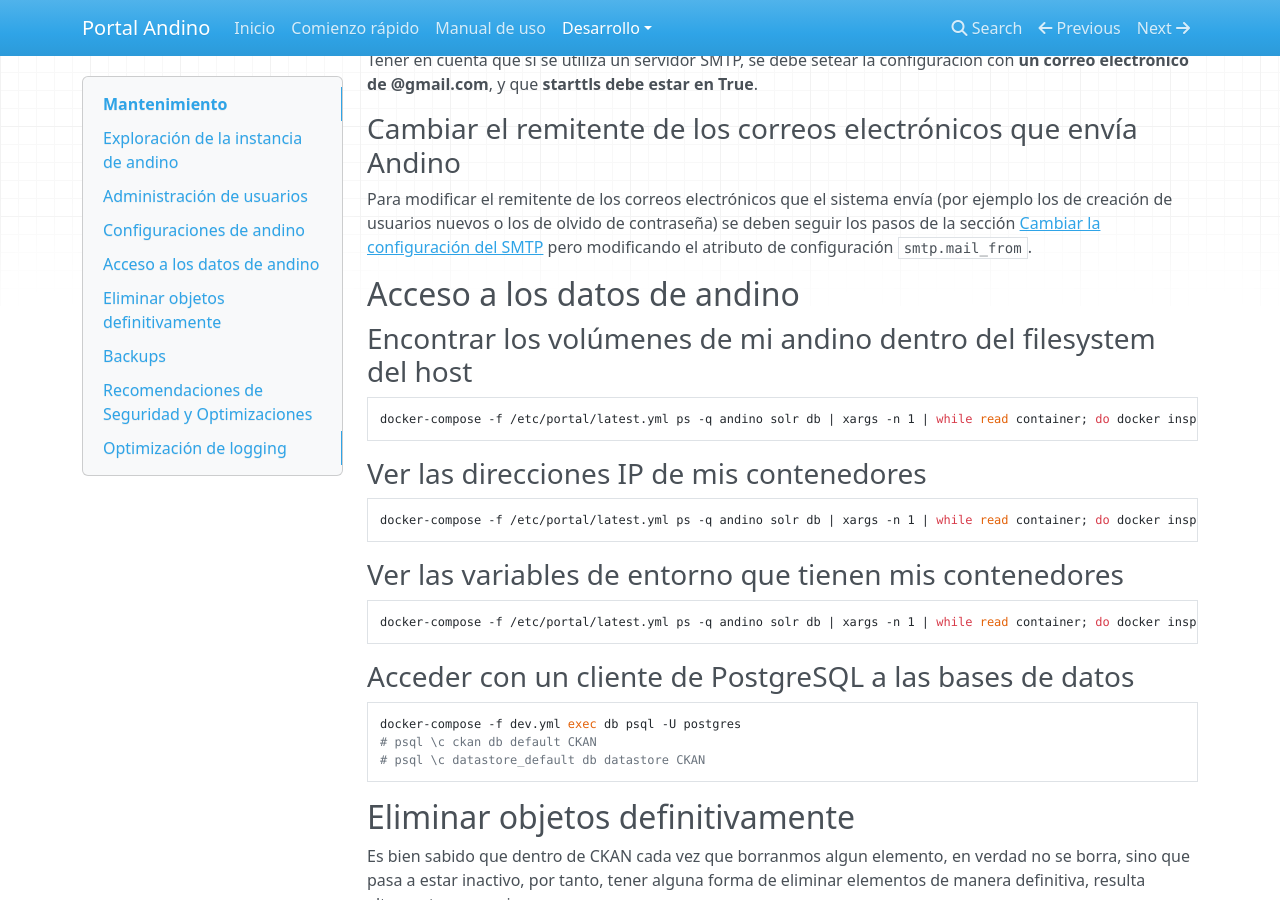
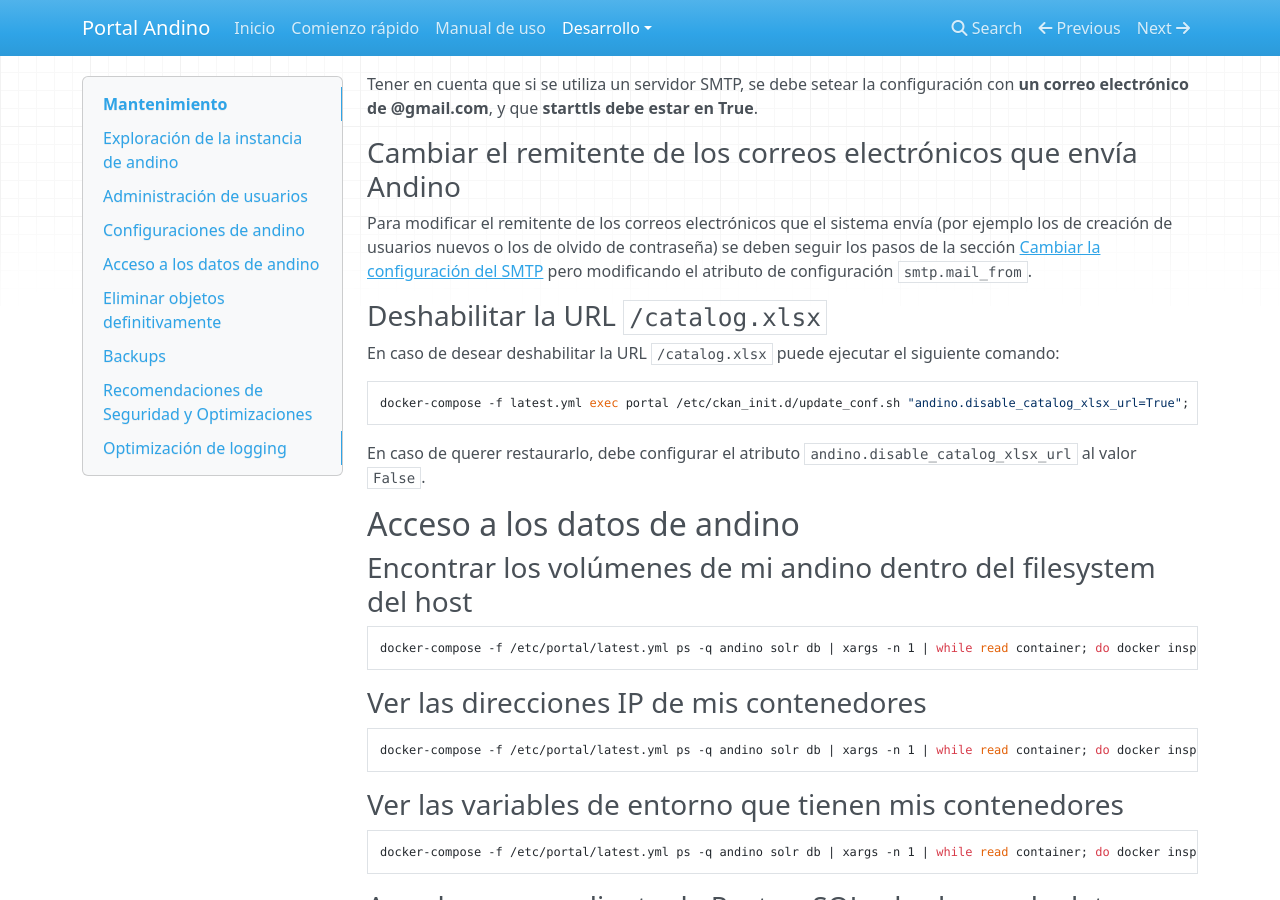
Before and after one commit to datosgobar/portal-andino, an MkDocs documentation site: the page built from docs/developers/maintenance.md, in a window 1280 px wide and 900 px high, scrolled down 3047 px. Built offline with MkDocs 1.6.1, drawn with Linux system fonts in a browser that asks for light colours; nearby versions of some CDN libraries; old or Windows-style settings are respelled for this version of MkDocs; some of the changed text lies outside the part shown.

Commit message:
Actualizo documentación para especificar cómo deshabilitar /catalog.xlsx
refs datosgobar/portal-andino-theme#242
refs datosgobar/portal-andino-theme#248

```diff
--- a/docs/developers/maintenance.md
+++ b/docs/developers/maintenance.md
@@ -3,31 +3,32 @@
 
 
 - [Mantenimiento](#mantenimiento)
-  - [Exploración de la instancia de andino](#exploraci%C3%B3n-de-la-instancia-de-andino)
-    - [¿Qué está corriendo docker?](#%C2%BFqu%C3%A9-est%C3%A1-corriendo-docker)
-    - [Ingresar al contendor pricipal de andino](#ingresar-al-contendor-pricipal-de-andino)
-    - [Listar todas las `Propiedades` de cada contenedor](#listar-todas-las-propiedades-de-cada-contenedor)
-  - [Administración de usuarios](#administraci%C3%B3n-de-usuarios)
-    - [Crear un usuario ADMIN](#crear-un-usuario-admin)
-    - [Listar mis usuarios](#listar-mis-usuarios)
-    - [Ver los datos de un usuario](#ver-los-datos-de-un-usuario)
-    - [Crear un nuevo usuario](#crear-un-nuevo-usuario)
-    - [Crear un nuevo usuario extendido](#crear-un-nuevo-usuario-extendido)
-    - [Eliminar un usuario](#eliminar-un-usuario)
-    - [Cambiar password de un usuario](#cambiar-password-de-un-usuario)
-  - [Configuraciones de andino](#configuraciones-de-andino)
-    - [Cambiar la configuración del SMTP](#cambiar-la-configuraci%C3%B3n-del-smtp)
-    - [Cambiar el remitente de los correos electrónicos que envía Andino](#cambiar-el-remitente-de-los-correos-electr%C3%B3nicos-que-env%C3%ADa-andino)
-  - [Acceso a los datos de andino](#acceso-a-los-datos-de-andino)
-    - [Encontrar los volúmenes de mi andino dentro del filesystem del host](#encontrar-los-vol%C3%BAmenes-de-mi-andino-dentro-del-filesystem-del-host)
-    - [Ver las direcciones IP de mis contenedores](#ver-las-direcciones-ip-de-mis-contenedores)
-    - [Ver las variables de entorno que tienen mis contenedores](#ver-las-variables-de-entorno-que-tienen-mis-contenedores)
-    - [Acceder con un cliente de PostgreSQL a las bases de datos](#acceder-con-un-cliente-de-postgresql-a-las-bases-de-datos)
-  - [Eliminar objetos definitivamente](#eliminar-objetos-definitivamente)
-    - [Purgar Organizaciones Borradas](#purgar-organizaciones-borradas)
-    - [Purgar Grupos Borrados](#purgar-grupos-borrados)
-    - [Purgar Datasets Borrados](#purgar-datasets-borrados)
-    - [Listar nombres de los datasets contenidos en Andino](#listar-nombres-de-los-datasets-contenidos-en-andino)
+    - [Exploración de la instancia de andino](#exploracion-de-la-instancia-de-andino)
+        - [¿Qué está corriendo docker?](#que-esta-corriendo-docker)
+        - [Ingresar al contendor pricipal de andino](#ingresar-al-contendor-pricipal-de-andino)
+        - [Listar todas las `Propiedades` de cada contenedor](#listar-todas-las-propiedades-de-cada-contenedor)
+    - [Administración de usuarios](#administracion-de-usuarios)
+        - [Crear un usuario ADMIN](#crear-un-usuario-admin)
+        - [Listar mis usuarios](#listar-mis-usuarios)
+        - [Ver los datos de un usuario](#ver-los-datos-de-un-usuario)
+        - [Crear un nuevo usuario](#crear-un-nuevo-usuario)
+        - [Crear un nuevo usuario extendido](#crear-un-nuevo-usuario-extendido)
+        - [Eliminar un usuario](#eliminar-un-usuario)
+        - [Cambiar password de un usuario](#cambiar-password-de-un-usuario)
+    - [Configuraciones de andino](#configuraciones-de-andino)
+        - [Cambiar la configuración del SMTP](#cambiar-la-configuracion-del-smtp)
+        - [Cambiar el remitente de los correos electrónicos que envía Andino](#cambiar-el-remitente-de-los-correos-electronicos-que-envia-andino)
+        - [Deshabilitar la URL `/catalog.xlsx`](#deshabilitar-la-url--catalogxlsx)
+    - [Acceso a los datos de andino](#acceso-a-los-datos-de-andino)
+        - [Encontrar los volúmenes de mi andino dentro del filesystem del host](#encontrar-los-volumenes-de-mi-andino-dentro-del-filesystem-del-host)
+        - [Ver las direcciones IP de mis contenedores](#ver-las-direcciones-ip-de-mis-contenedores)
+        - [Ver las variables de entorno que tienen mis contenedores](#ver-las-variables-de-entorno-que-tienen-mis-contenedores)
+        - [Acceder con un cliente de PostgreSQL a las bases de datos](#acceder-con-un-cliente-de-postgresql-a-las-bases-de-datos)
+    - [Eliminar objetos definitivamente](#eliminar-objetos-definitivamente)
+        - [Purgar Organizaciones Borradas](#purgar-organizaciones-borradas)
+        - [Purgar Grupos Borrados](#purgar-grupos-borrados)
+        - [Purgar Datasets Borrados](#purgar-datasets-borrados)
+        - [Listar nombres de los datasets contenidos en Andino](#listar-nombres-de-los-datasets-contenidos-en-andino)
 
 <!-- END doctoc generated TOC please keep comment here to allow auto update -->
 
@@ -155,6 +156,14 @@ de @gmail.com**, y que **starttls debe estar en True**.
 ### Cambiar el remitente de los correos electrónicos que envía Andino
 
 Para modificar el remitente de los correos electrónicos que el sistema envía (por ejemplo los de creación de usuarios nuevos o los de olvido de contraseña) se deben seguir los pasos de la sección [Cambiar la configuración del SMTP](#cambiar-la-configuracion-del-smtp) pero modificando el atributo de configuración `smtp.mail_from`.
+
+### Deshabilitar la URL `/catalog.xlsx`
+
+En caso de desear deshabilitar la URL `/catalog.xlsx` puede ejecutar el siguiente comando:
+
+    docker-compose -f latest.yml exec portal /etc/ckan_init.d/update_conf.sh "andino.disable_catalog_xlsx_url=True";
+
+En caso de querer restaurarlo, debe configurar el atributo `andino.disable_catalog_xlsx_url` al valor `False`.
 
 ## Acceso a los datos de andino
 
```
